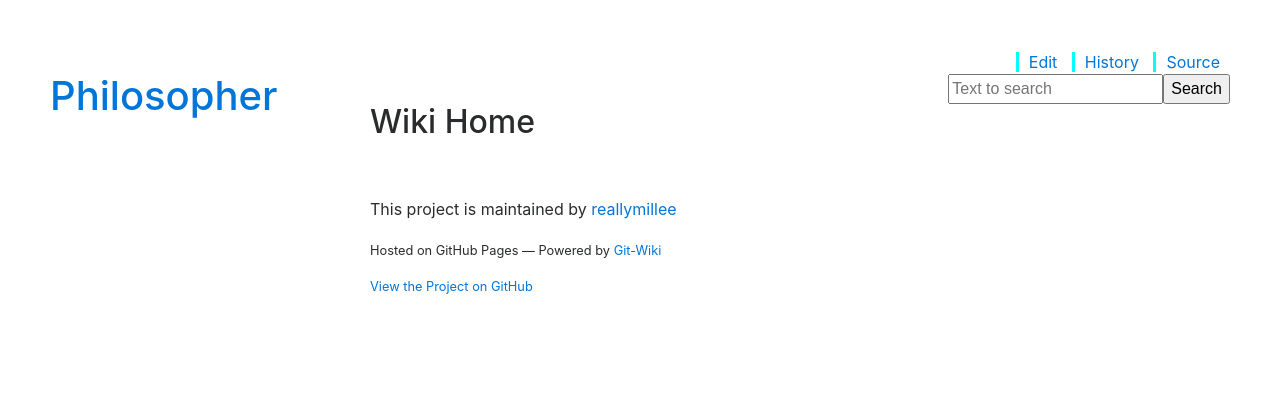
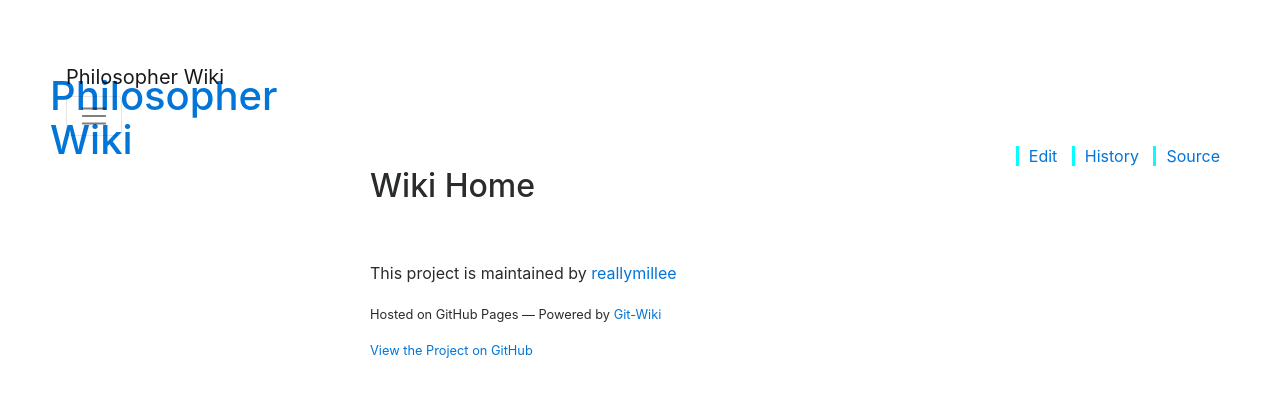
Before and after one commit to reallymillee/Philosopher, a Jekyll site: the page built from index.md, in a window 1280 px wide. Shown: the top 397 px of the page. Built offline with Jekyll 4.4.1, drawn with Linux system fonts in a browser that asks for light colours; nearby versions of some CDN libraries; our own code applies the rules of GitHub Pages for plain Markdown files; the repository's description, which GitHub fills in, is left out.

Commit message:
Update default.html

```diff
--- a/_layouts/default.html
+++ b/_layouts/default.html
@@ -5,13 +5,7 @@
     {% capture url %}{% if lchar == "/" %}{{page.url}}index.html{% else %}{{ page.url | default: 'index.html' }}{% endif %}{% endcapture %}
     <meta charset="utf-8">
     <meta http-equiv="X-UA-Compatible" content="chrome=1">
-    <title>{{ site.title | default: site.github.repository_name }} by {{ site.github.owner_name }}</title>
-
-    <script
-      src="https://code.jquery.com/jquery-3.2.1.min.js"
-      integrity="sha256-hwg4gsxgFZhOsEEamdOYGBf13FyQuiTwlAQgxVSNgt4="
-      crossorigin="anonymous"></script>
-
+    <title>Philosopher Wiki</title>
     <link rel="stylesheet" href="{{ '/assets/css/style.css?v=' | append: site.github.build_revision | relative_url }}">
     <script src="{{ '/assets/js/wiki-features.js' | relative_url }}"></script>
 
@@ -29,7 +23,7 @@
     <div class="wrapper">
       <header>
         <a href="{{ '/' | relative_url }}"><img src="{{ site.logo_url }}">
-          <h1>{{ site.title | default: site.github.repository_name }}</h1>
+          <h1>Philosopher Wiki</h1>
         </a>
         <p>{{ site.description | default: site.github.project_tagline }}</p>
 
@@ -37,19 +31,29 @@
           <p class="view"><a href="{{ site.github.owner_url }}">View My GitHub Profile</a></p>
         {% endif %}
 
-        {% if site.show_downloads %}
-          <ul class="downloads">
-            <li><a href="{{ site.github.zip_url }}">Download <strong>ZIP File</strong></a></li>
-            <li><a href="{{ site.github.tar_url }}">Download <strong>TAR Ball</strong></a></li>
-            <li><a href="{{ site.github.repository_url }}">View On <strong>GitHub</strong></a></li>
-          </ul>
-        {% endif %}
-
       {% if site.custom_sidebar %}
           {% include sidebar.html %}
       {% endif %}
 
       </header>
+      <nav class="navbar navbar-expand-lg navbar-light bg-light">
+       <a class="navbar-brand" href="#">Philosopher Wiki</a>
+       <button class="navbar-toggler" type="button" data-toggle="collapse" data-target="#navbarNavAltMarkup" aria-controls="navbarNavAltMarkup" aria-expanded="false" aria-label="Toggle navigation">
+    <span class="navbar-toggler-icon"></span>
+  </button>
+  <div class="collapse navbar-collapse" id="navbarNavAltMarkup">
+    <div class="navbar-nav">
+      <a class="nav-item nav-link" href="#">Home</a>
+      <a class="nav-item nav-link" href="#">Features</a>
+      <a class="nav-item nav-link" href="#">Pricing</a>
+      <a class="nav-item nav-link disabled" href="#">Disabled</a>
+    </div>
+  <form class="form-inline" method="GET" action="/search">
+    <input class="form-control mr-sm-2" name="q" type="search" placeholder="Search" aria-label="Search">
+    <button class="btn btn-outline-success my-2 my-sm-0" type="submit">Search</button>
+  </form>
+  </div>
+</nav>
       <section>
       <div id="tools-buttons" style="width: 100%; text-align: right">
         {{page.relative_path}}
@@ -64,28 +68,6 @@
           {% endif %}
           <span class="tools-element"><a target="_blank" href="{{ site.github.repository_url }}/commits/{{site.git_branch}}{{{page.folder}}{{url | remove: '.html' | append: '.md'}}">History</a></span>
           <span class="tools-element"><a target="_blank" href="{{ site.github.repository_url }}/blob/{{site.git_branch}}{{{page.folder}}{{url | remove: '.html' | append: '.md'}}">Source</a></span>
-        {% endif %}
-
-        {% if site.google_cse_token %}
-          <script>
-          (function() {
-            var cx = "{{site.google_cse_token}}";
-            var gcse = document.createElement('script');
-            gcse.type = 'text/javascript';
-            gcse.async = true;
-            gcse.src = 'https://cse.google.com/cse.js?cx=' + cx;
-            var s = document.getElementsByTagName('script')[0];
-            s.parentNode.insertBefore(gcse, s);
-          })();
-          </script>
-          <gcse:search></gcse:search>
-        {% else %}
-          <form method="GET" action="{{ site.github.repository_url }}/search">
-            {% if site.use_github_wiki %}
-              <input type="hidden" name="type" value="Wikis">
-            {% endif %}
-            <input type="text" name="q" placeholder="Text to search"><input type="submit" value="Search">
-          </form>
         {% endif %}
       </div>
 
```
Also changed, not shown: other parts of _layouts/default.html (+5 -0 lines).
